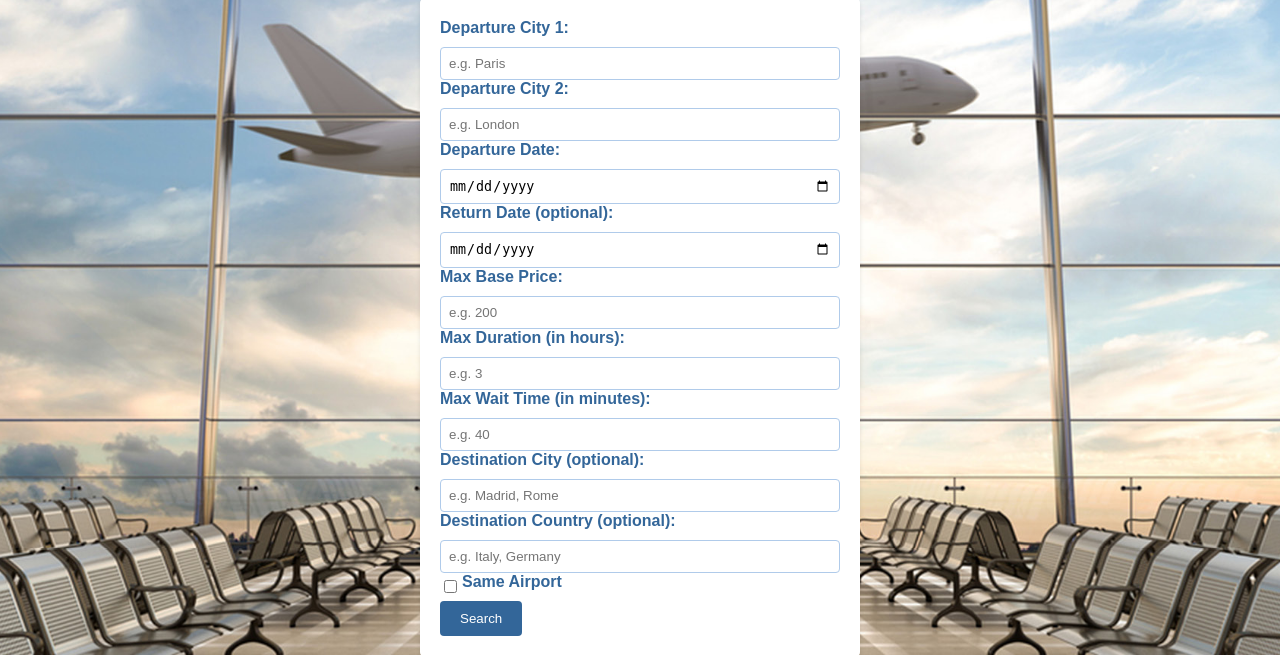
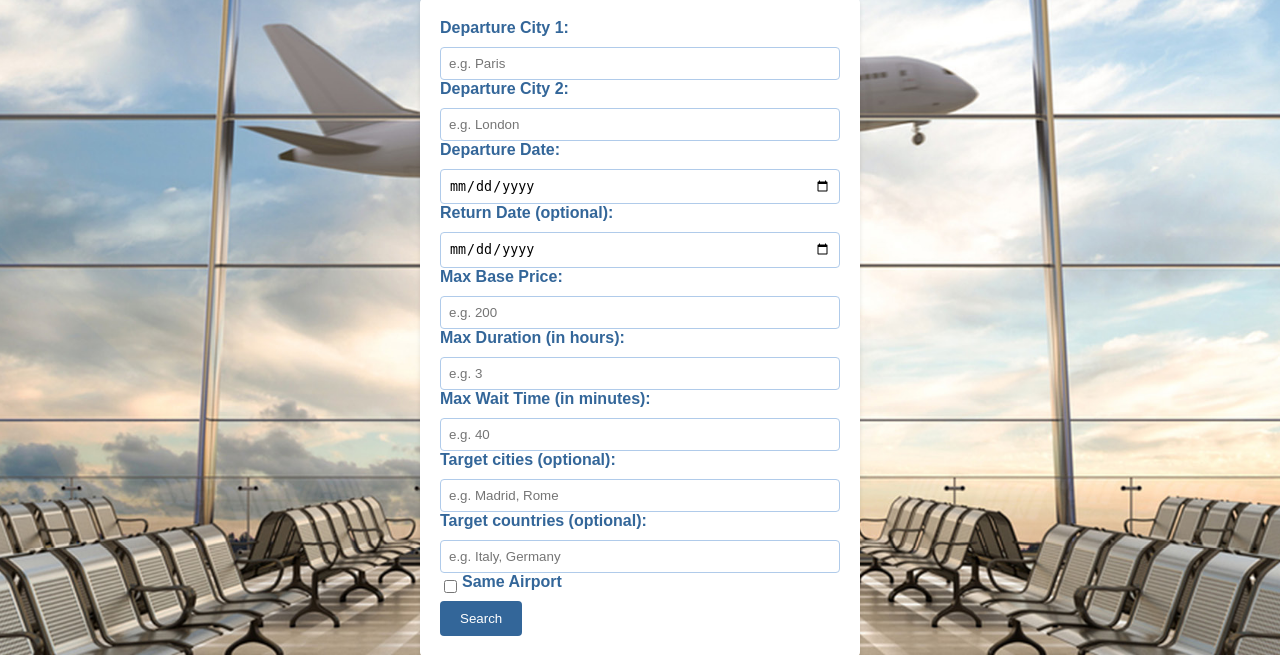
Before and after one commit to DadeOrsu/Fly2Meet, a Flask app: page / in a window 1280 px wide. Shown: the part 80-735 px from the top of the page. Run offline with Flask 3, Linux system fonts and the light colour scheme.

Commit message:
modifiche varie

```diff
--- a/templates/index.html
+++ b/templates/index.html
@@ -32,10 +32,10 @@
         <label for="max_wait_time">Max Wait Time (in minutes):</label>
         <input type="number" id="max_wait_time" name="max_wait_time" placeholder="e.g. 40" autocomplete="off" required min="0">
 
-        <label for="target_cities">Destination City (optional):</label>
+        <label for="target_cities">Target cities (optional):</label>
         <input type="text" id="target_cities" name="target_cities" placeholder="e.g. Madrid, Rome" autocomplete="off">
 
-        <label for="target_countries">Destination Country (optional):</label>
+        <label for="target_countries">Target countries (optional):</label>
         <input type="text" id="target_countries" name="target_countries" placeholder="e.g. Italy, Germany" autocomplete="off">
 
         <div class="checkbox">
```
